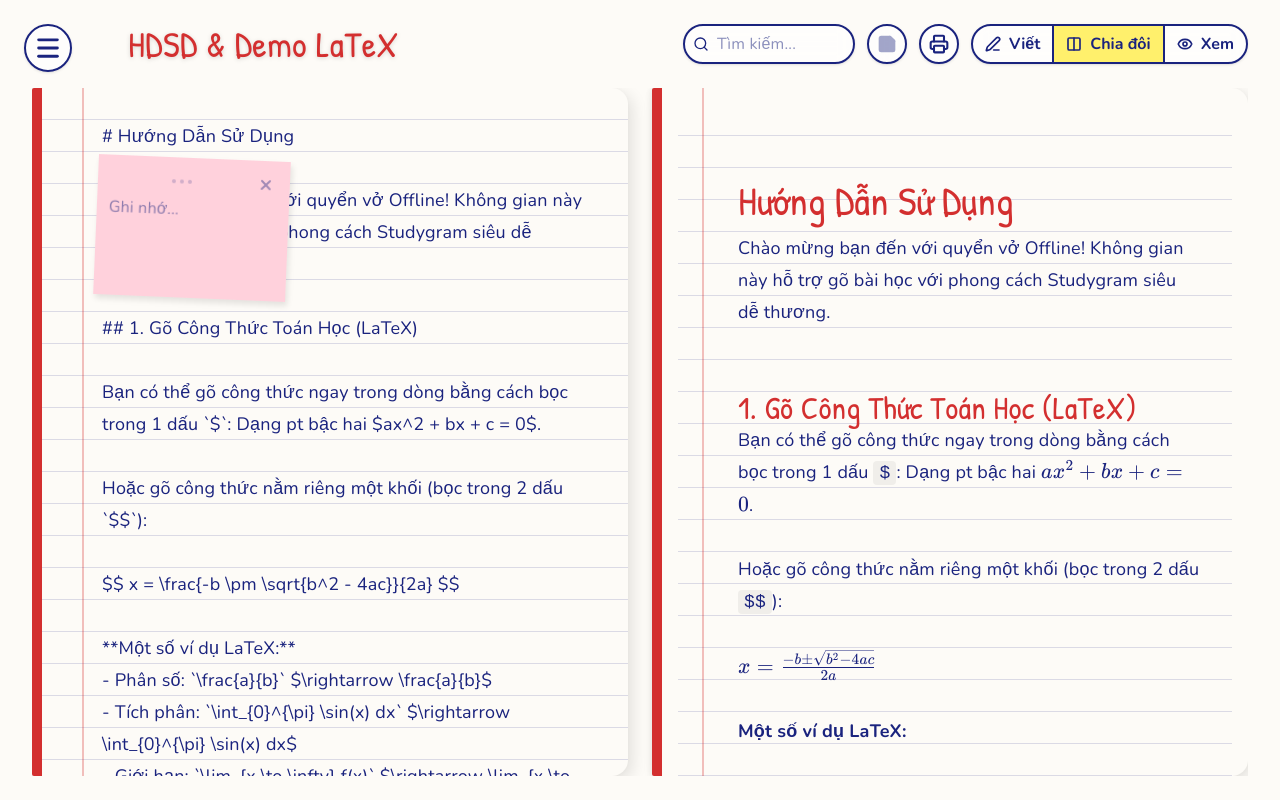
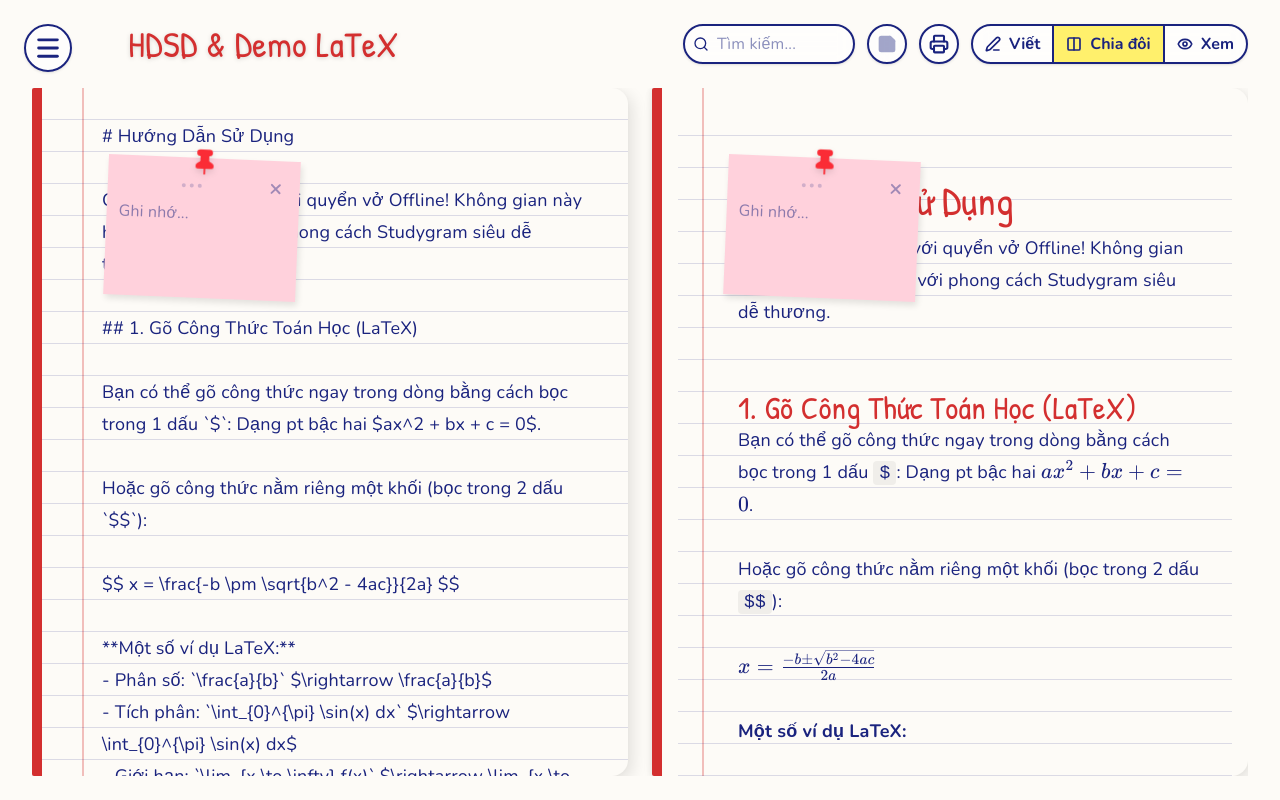
Before and after one commit to TontonYuta/notebook-yuta, a React (Vite) app: page / in a window 1280 px wide. Both pictures are taken after a click on the button 887 px from the left and 44 px from the top of the page. Built offline with nearby package versions, Linux system fonts and the light colour scheme.

Commit message:
Fix bug pdf, update pin

```diff
--- a/src/components/NotebookEditor.tsx
+++ b/src/components/NotebookEditor.tsx
@@ -4,7 +4,7 @@ import remarkMath from 'remark-math';
 import rehypeKatex from 'rehype-katex';
 import remarkGfm from 'remark-gfm';
 import { Notebook, StickyNote } from '../types';
-import { Columns, Eye, Edit3, Printer, StickyNote as StickyIcon, X, Plus, Search, ChevronUp, ChevronDown } from 'lucide-react';
+import { Columns, Eye, Edit3, Printer, StickyNote as StickyIcon, X, Plus, Search, ChevronUp, ChevronDown, Pin } from 'lucide-react';
 
 interface Props {
   notebook: Notebook | null;
@@ -140,11 +140,17 @@ export function NotebookEditor({ notebook, onChange, onUpdateStickies }: Props)
   };
 
   const addStickyNote = () => {
+    let scrollY = 0;
+    const scroller = viewMode === 'preview' ? document.getElementById('preview-scroller') : document.getElementById('editor-scroller');
+    if (scroller) {
+      scrollY = scroller.scrollTop;
+    }
+
     const newSticky: StickyNote = {
       id: crypto.randomUUID(),
       content: '',
       color: ['pink', 'green', 'blue', 'yellow'][Math.floor(Math.random() * 4)] as any,
-      position: { x: 50 + Math.random() * 100, y: 50 + Math.random() * 100 },
+      position: { x: 50 + Math.random() * 100, y: scrollY + 50 + Math.random() * 100 },
       rotation: Math.random() * 6 - 3,
     };
     onUpdateStickies([...notebook.stickies, newSticky]);
@@ -283,8 +289,8 @@ export function NotebookEditor({ notebook, onChange, onUpdateStickies }: Props)
 
         {/* Editor Half */}
         {notebook.type !== 'pdf' && (viewMode === 'edit' || viewMode === 'split') && (
-          <div className={`flex-1 min-w-0 h-full notebook-paper flex flex-col ${viewMode === 'split' ? 'hidden md:flex' : 'flex'} print:hidden`}>
-            <div className="flex-grow overflow-y-auto w-full scroll-smooth" id="editor-scroller">
+          <div className={`flex-1 min-w-0 h-full notebook-paper flex flex-col relative ${viewMode === 'split' ? 'hidden md:flex' : 'flex'} print:hidden`}>
+            <div className="flex-grow overflow-y-auto w-full scroll-smooth relative" id="editor-scroller">
               <textarea
                 ref={textareaRef}
                 value={notebook.content}
@@ -295,25 +301,35 @@ export function NotebookEditor({ notebook, onChange, onUpdateStickies }: Props)
                 }}
                 onClick={() => setIsSearchActive(false)}
                 placeholder="Gõ nội dung Markdown & LaTeX tại đây..."
-                className="w-full min-h-full resize-none outline-none notebook-body bg-transparent lined-paper pl-[60px] pr-8 pt-8 pb-32 overflow-hidden block"
+                className="w-full min-h-full resize-none outline-none notebook-body bg-transparent lined-paper pl-[60px] pr-8 pt-8 pb-32 overflow-hidden block relative z-0"
                 spellCheck={false}
               />
+              {/* Sticky Notes for Editor */}
+              {notebook.stickies.map(sticky => (
+                <DraggableSticky
+                  key={sticky.id}
+                  sticky={sticky}
+                  onUpdate={(content) => updateSticky(sticky.id, content)}
+                  onDelete={() => deleteSticky(sticky.id)}
+                  onMove={(x, y) => updateStickyPos(sticky.id, x, y)}
+                />
+              ))}
             </div>
           </div>
         )}
 
         {/* Preview Half (Markdown or PDF) */}
         {((notebook.type !== 'pdf' && (viewMode === 'preview' || viewMode === 'split')) || notebook.type === 'pdf') && (
-          <div className={`flex-1 min-w-0 h-full notebook-paper flex flex-col ${viewMode === 'split' && notebook.type !== 'pdf' ? 'flex' : 'flex'} print:h-auto print:block`}>
-            <div className="flex-grow overflow-y-auto w-full scroll-smooth overflow-x-auto p-4 print:overflow-visible print:h-auto">
+          <div className={`flex-1 min-w-0 h-full notebook-paper flex flex-col relative ${viewMode === 'split' && notebook.type !== 'pdf' ? 'flex' : 'flex'} print:h-auto print:block`}>
+            <div className="flex-grow overflow-y-auto w-full scroll-smooth overflow-x-auto p-4 relative print:overflow-visible print:h-auto" id="preview-scroller">
               {notebook.type === 'pdf' ? (
                 <iframe
                   src={notebook.content}
-                  className="w-full h-[80vh] border-none rounded print:hidden"
+                  className="w-full h-[80vh] border-none rounded print:hidden relative z-0"
                   title="PDF Viewer"
                 />
               ) : (
-                <div className="notebook-body bg-transparent lined-paper prose-notebook pl-[60px] pr-8 pt-8 pb-32 min-h-full h-fit flex flex-col min-w-0 print:h-auto print:min-h-0 print:pb-0">
+                <div className="notebook-body bg-transparent lined-paper prose-notebook pl-[60px] pr-8 pt-8 pb-32 min-h-full h-fit flex flex-col min-w-0 relative z-0 print:h-auto print:min-h-0 print:pb-0">
                   <ReactMarkdown
                     remarkPlugins={[remarkMath, remarkGfm]}
                     rehypePlugins={[rehypeKatex]}
@@ -322,20 +338,19 @@ export function NotebookEditor({ notebook, onChange, onUpdateStickies }: Props)
                   </ReactMarkdown>
                 </div>
               )}
+              {/* Sticky Notes for Preview */}
+              {notebook.stickies.map(sticky => (
+                <DraggableSticky
+                  key={`preview-${sticky.id}`}
+                  sticky={sticky}
+                  onUpdate={(content) => updateSticky(sticky.id, content)}
+                  onDelete={() => deleteSticky(sticky.id)}
+                  onMove={(x, y) => updateStickyPos(sticky.id, x, y)}
+                />
+              ))}
             </div>
           </div>
         )}
-
-        {/* Sticky Notes */}
-        {notebook.stickies.map(sticky => (
-          <DraggableSticky
-            key={sticky.id}
-            sticky={sticky}
-            onUpdate={(content) => updateSticky(sticky.id, content)}
-            onDelete={() => deleteSticky(sticky.id)}
-            onMove={(x, y) => updateStickyPos(sticky.id, x, y)}
-          />
-        ))}
       </div>
     </div>
   );
@@ -374,7 +389,7 @@ function DraggableSticky({ sticky, onUpdate, onDelete, onMove }: { sticky: Stick
 
   return (
     <div
-      className={`absolute w-48 min-h-[140px] p-3 sticky-note flex flex-col gap-1 shadow-md z-10 ${colorMap[sticky.color] || colorMap.yellow} print:hidden`}
+      className={`absolute w-48 min-h-[140px] p-3 pt-4 sticky-note flex flex-col gap-1 shadow-md z-10 ${colorMap[sticky.color] || colorMap.yellow} print:shadow-none print:border print:border-gray-200`}
       style={{
         transform: `rotate(${sticky.rotation}deg)`,
         left: sticky.position.x,
@@ -382,8 +397,13 @@ function DraggableSticky({ sticky, onUpdate, onDelete, onMove }: { sticky: Stick
         cursor: isDragging ? 'grabbing' : 'auto'
       }}
     >
+      {/* Pin Icon overlaying the top center */}
+      <div className="absolute top-[-10px] left-1/2 -translate-x-1/2 text-red-500 drop-shadow-md z-20">
+        <Pin size={28} className="fill-red-500" strokeWidth={1.5} />
+      </div>
+
       <div
-        className="w-full h-6 cursor-grab active:cursor-grabbing flex justify-between items-center opacity-40 hover:opacity-100 transition-opacity"
+        className="w-full h-6 cursor-grab active:cursor-grabbing flex justify-between items-center opacity-40 hover:opacity-100 transition-opacity print:hidden"
         onPointerDown={handlePointerDown}
         onPointerMove={handlePointerMove}
         onPointerUp={handlePointerUp}
@@ -402,7 +422,7 @@ function DraggableSticky({ sticky, onUpdate, onDelete, onMove }: { sticky: Stick
         value={sticky.content}
         onChange={e => onUpdate(e.target.value)}
         placeholder="Ghi nhớ..."
-        className="w-full flex-grow bg-transparent outline-none resize-none notebook-body !line-height-[1.4] !text-base"
+        className="w-full flex-grow bg-transparent outline-none resize-none notebook-body !line-height-[1.4] !text-base print:overflow-hidden print:resize-none"
         spellCheck={false}
       />
     </div>
```
